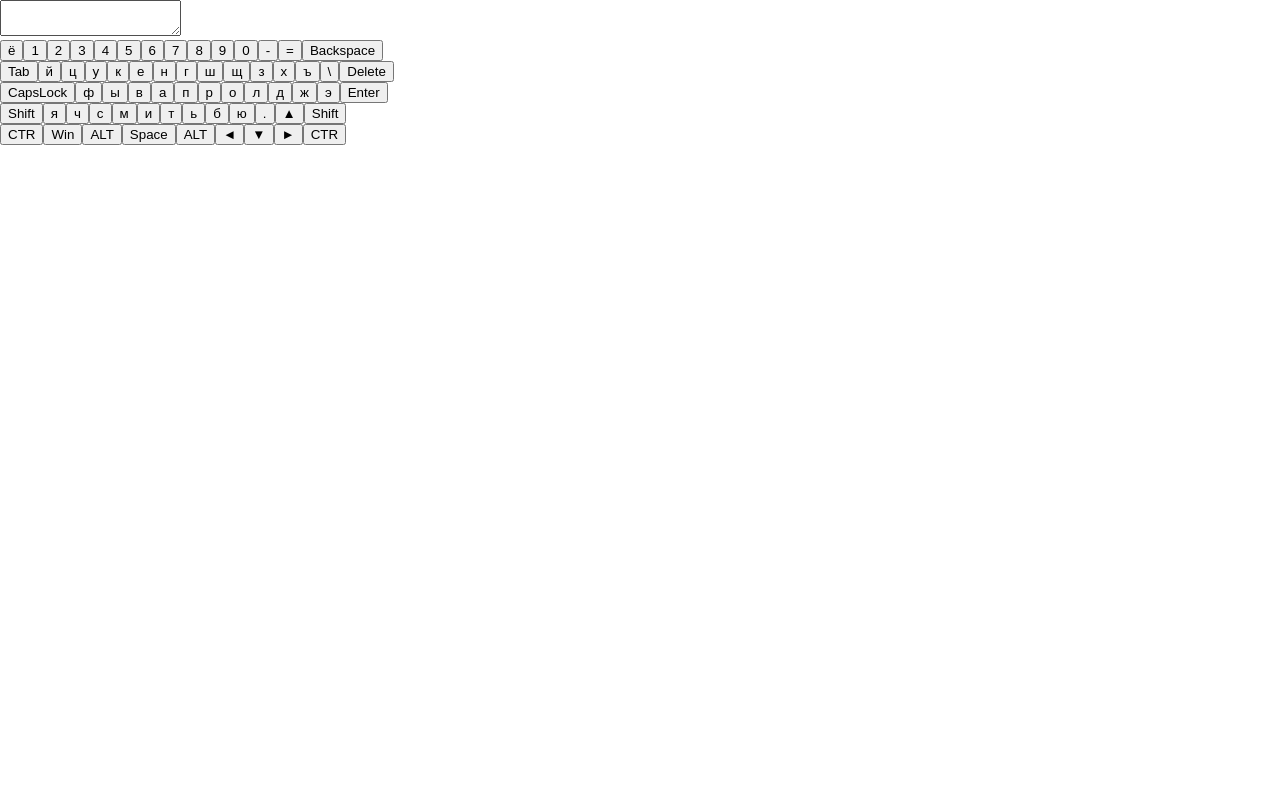
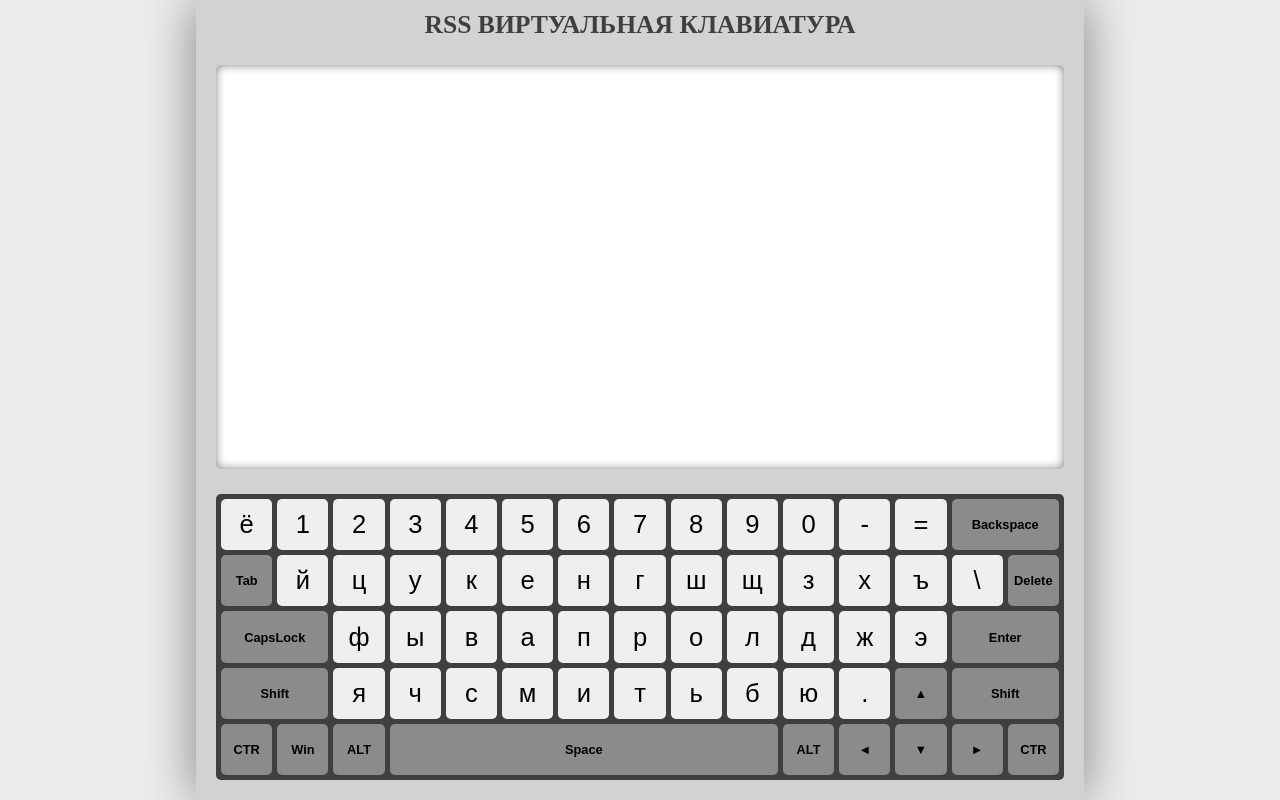
Before and after one commit to millisabel/RSS-Virtual-Keyboard, a website with bundled scripts: page src/index.html in a window 1280 px wide. Built offline with nearby package versions, Linux system fonts and the light colour scheme.

Commit message:
feat: add style for keyboard

```diff
--- a/src/script/key/key.js
+++ b/src/script/key/key.js
@@ -8,6 +8,7 @@ class Key {
 
     if (keyCode in specKey) {
       this.keyEl.innerHTML = specKey[keyCode];
+      this.keyEl.classList.add('key--spec');
     } else {
       this.keyEl.innerHTML = letter[language][keyCode].key;
     }
--- a/src/script/main.js
+++ b/src/script/main.js
@@ -1,5 +1,7 @@
 import { insertNewDOMElement } from './functions/functions.js';
 import VirtualKeyboard from './VirtualKeyboard/VirtualKeyboard.js';
 
-const main = insertNewDOMElement(document.body, 'main', 'main');
-const keyboard = new VirtualKeyboard(main);
+const wrap = insertNewDOMElement(document.body, 'div', 'wrap');
+const title = insertNewDOMElement(wrap, 'h1', 'title');
+title.innerHTML = 'RSS Виртуальная клавиатура';
+const keyboard = new VirtualKeyboard(wrap);
--- a/src/style/common/init/_init.scss
+++ b/src/style/common/init/_init.scss
@@ -1,4 +1,12 @@
+*,
+*::after,
+*::before{
+  box-sizing: border-box;
+}
+
 body{
   padding: 0;
   margin: 0;
+
+  background: #ededed;
 }
--- /dev/null
+++ b/src/style/common/variabels/_variabels.scss
@@ -0,0 +1,3 @@
+:root{
+  --color-main: #413e3e;
+}
--- /dev/null
+++ b/src/style/elements/_elemens.scss
@@ -0,0 +1,4 @@
+@import "textarea/textarea";
+@import "title/title";
+@import "keyboard/keyboard";
+@import "key/key";
--- /dev/null
+++ b/src/style/elements/key/_key.scss
@@ -0,0 +1,44 @@
+.key{
+  --key-size: 4vw;
+  --key-width: var(--key-size);
+  --key-height: var(--key-size);
+
+  width: var(--key-width);
+  min-width: var(--key-width);
+  height: var(--key-height);
+  border: none;
+  border-radius: 5px;
+
+  font-size: calc(var(--key-size) / 2);
+  cursor: pointer;
+  transition: background 0.5s ease, color 0.3s ease;
+
+  &--spec{
+    font-size: calc(var(--key-size) / 4);
+    font-weight: bold;
+
+    background: #8c8b8b;
+  }
+
+  &[data-code="Space"],
+  &[data-code="ShiftLeft"],
+  &[data-code="ShiftRight"],
+  &[data-code="Enter"],
+  &[data-code="CapsLock"],
+  &[data-code="Backspace"]{
+    --key-width: calc(var(--key-size) * 2);
+
+    flex-grow: 1;
+  }
+
+  &:hover{
+    color: #fff;
+    background: var(--color-main);
+    box-shadow: 0 2px 3px 1px #fff
+  }
+
+  &--active,
+  &:active{
+    background: #d51717;
+  }
+}
--- /dev/null
+++ b/src/style/elements/keyboard/_keyboard.scss
@@ -0,0 +1,24 @@
+.keyboard{
+  --keyboard-gap: 5px;
+
+  padding: var(--keyboard-gap);
+  border-radius: 5px;
+
+  display: flex;
+  flex-direction: column;
+  justify-content: center;
+  align-items: center;
+  gap: var(--keyboard-gap);
+
+  background: var(--color-main);
+
+  &__row{
+    display: flex;
+    flex-direction: row;
+    justify-content: space-between;
+    align-items: center;
+    gap: var(--keyboard-gap);
+
+    width: 100%;
+  }
+}
--- /dev/null
+++ b/src/style/elements/textarea/_textarea.scss
@@ -0,0 +1,12 @@
+.textarea{
+  flex: 1 1 auto;
+
+  width: 100%;
+  padding: 1vw;
+  border-radius: 5px;
+  border: none;
+
+  box-shadow: inset 0 0 10px grey;
+  outline: none;
+  resize: none;
+}
--- /dev/null
+++ b/src/style/elements/title/_title.scss
@@ -0,0 +1,8 @@
+.title{
+  padding: 0;
+  margin: 0;
+
+  font-size: 2vw;
+  color: var(--color-main);
+  text-transform: uppercase;
+}
--- /dev/null
+++ b/src/style/sections/_sections.scss
@@ -0,0 +1 @@
+@import "wrap/wrap";
--- /dev/null
+++ b/src/style/sections/wrap/_wrap.scss
@@ -0,0 +1,16 @@
+.wrap{
+  width: max-content;
+  height: 100vh;
+  margin: 0 auto;
+  padding: 10px 20px 20px 20px;
+
+  display: flex;
+  flex-direction: column;
+  justify-content: center;
+  align-items: center;
+  gap: 25px;
+
+  box-shadow: 0 0 50px grey;
+
+  background: #d2d2d2;
+}
```
Also changed, not shown: src/style/common/variabels/_variabels.sass (deleted), src/style/elements/_elemens.sass (deleted), src/style/main.css, src/style/sections/_sections.sass (deleted), 1 other file.
